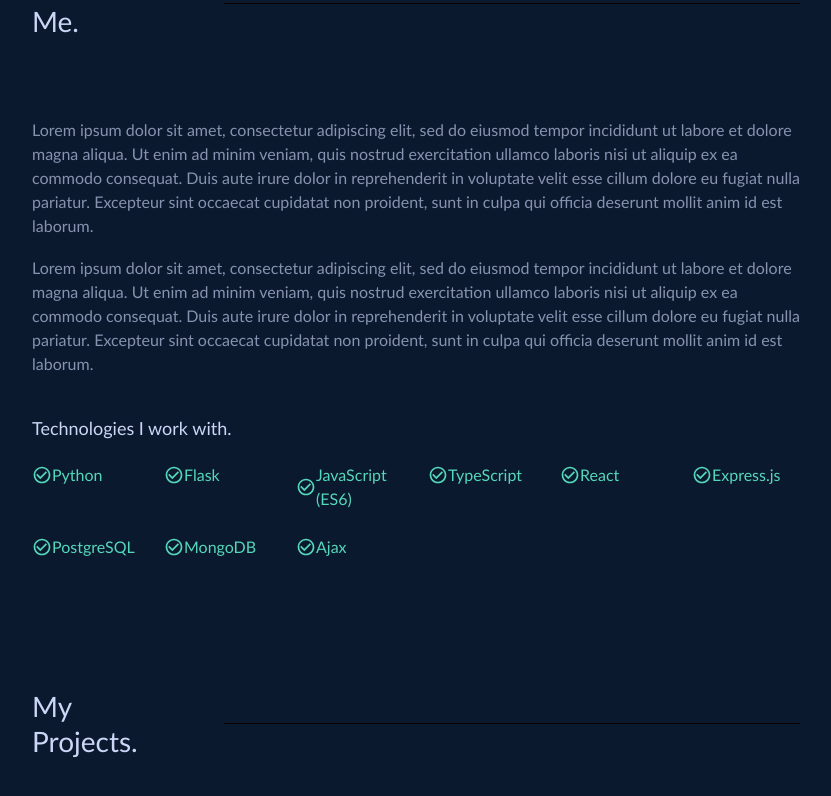
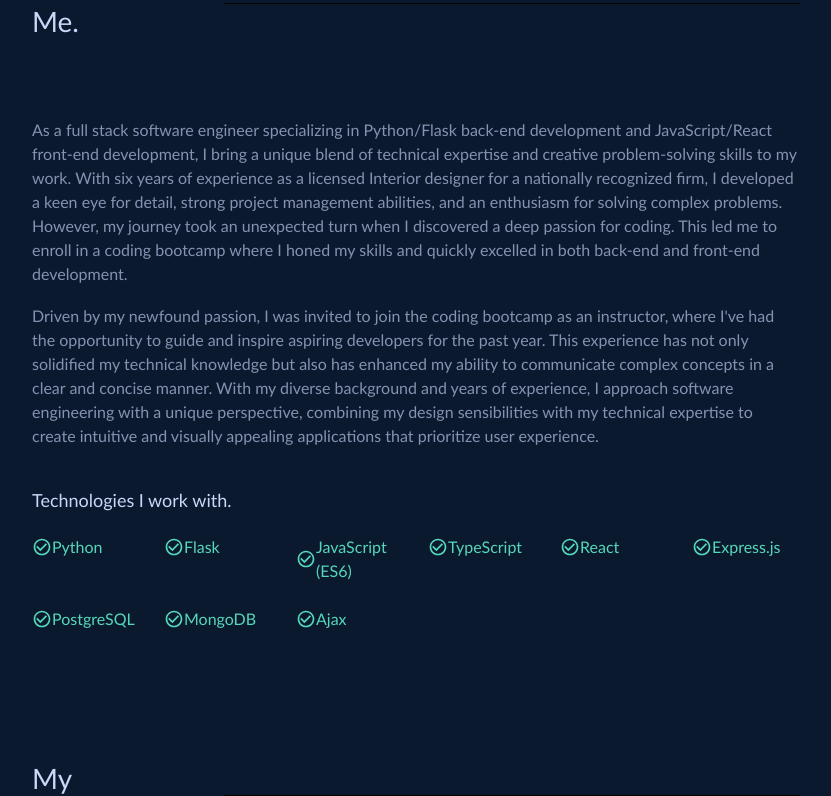
Before and after one commit to swigguma5776/Portfolio_v2, a React (Create React App) app: page / in a window 1280 px wide. Shown: the part 927-1723 px from the top of the page, without its empty margins (224-1055 px from the left). Built offline with nearby package versions, Linux system fonts and the light colour scheme.

Commit message:
updated about section

```diff
--- a/src/components/About/About.tsx
+++ b/src/components/About/About.tsx
@@ -22,19 +22,20 @@ export const About = () => {
     return (
         <Stack direction = 'column' width='60%' padding='30px' mt='50px'>
             <Typography variant='body1' color='primary'>
-            Lorem ipsum dolor sit amet, consectetur adipiscing elit, sed do eiusmod tempor incididunt
-            ut labore et dolore magna aliqua. Ut enim ad minim veniam, quis nostrud exercitation ullamco
-            laboris nisi ut aliquip ex ea commodo consequat. Duis aute irure dolor in reprehenderit in voluptate
-             velit esse cillum dolore eu fugiat nulla pariatur. Excepteur sint occaecat cupidatat non proident,
-             sunt in culpa qui officia deserunt mollit anim id est laborum.
+            As a full stack software engineer specializing in Python/Flask back-end development and JavaScript/React
+            front-end development, I bring a unique blend of technical expertise and creative problem-solving skills to my work.
+            With six years of experience as a licensed Interior designer for a nationally recognized firm, I developed a keen
+            eye for detail, strong project management abilities, and an enthusiasm for solving complex problems. However,
+            my journey took an unexpected turn when I discovered a deep passion for coding. This led me to enroll in a coding
+            bootcamp where I honed my skills and quickly excelled in both back-end and front-end development.
             </Typography>
             <br />
             <Typography variant='body1' color='primary'>
-            Lorem ipsum dolor sit amet, consectetur adipiscing elit, sed do eiusmod tempor incididunt
-            ut labore et dolore magna aliqua. Ut enim ad minim veniam, quis nostrud exercitation ullamco
-            laboris nisi ut aliquip ex ea commodo consequat. Duis aute irure dolor in reprehenderit in voluptate
-             velit esse cillum dolore eu fugiat nulla pariatur. Excepteur sint occaecat cupidatat non proident,
-             sunt in culpa qui officia deserunt mollit anim id est laborum.
+            Driven by my newfound passion, I was invited to join the coding bootcamp as an instructor, where I've had the opportunity
+            to guide and inspire aspiring developers for the past year. This experience has not only solidified my technical knowledge but
+            also has enhanced my ability to communicate complex concepts in a clear and concise manner. With my diverse background
+            and years of experience, I approach software engineering with a unique perspective, combining my design sensibilities
+            with my technical expertise to create intuitive and visually appealing applications that prioritize user experience.
             </Typography>
             <br />
             <Typography variant='h6' color='primary.light' mb='20px' mt='20px'>
--- a/src/components/Projects/Projects.tsx
+++ b/src/components/Projects/Projects.tsx
@@ -41,8 +41,9 @@ const myProjects = {
     },
     project2: {
         title: 'Carbon Galaxy',
-        description: `A fullstack web app for creating a shared watchlist amonst friends/family. Browse
-        movies/shows based on numerous criteria, get recommended shows, create shared watchlists (Hubs), and rate and review shows together`,
+        description: `A fullstack web app that enables users to input website URLs and receive
+        comprehensive carbon emissions data, empowering them to make sustainable choices. The collected emissions data is efficiently stored
+        on a personalized user dashboard, fostering awareness about the global impact even web searching has.`,
         techStack: ['React', 'Flask', 'ElephantSQL', 'GoogleFirebase', 'Glitch'],
         githubLink: "https://github.com/swigguma5776/Carbon_Galaxy",
         appLink: "https://carbon-galaxy-app.web.app/",
@@ -50,8 +51,8 @@ const myProjects = {
     },
     project3: {
         title: 'Weather App',
-        description: `A fullstack web app for creating a shared watchlist amonst friends/family. Browse
-        movies/shows based on numerous criteria, get recommended shows, create shared watchlists (Hubs), and rate and review shows together`,
+        description: `A simple and clean weather app programmed with vanilla JavaScript, HTML & CSS that allows users to search for weather
+        updates for cities worldwide. `,
         techStack: ['JavaScript', 'HTML', 'CSS', 'Heroku'],
         githubLink: "https://github.com/swigguma5776/Current-Weather-Api_JavaScript",
         appLink: "https://alexweather-app.herokuapp.com/",
```
